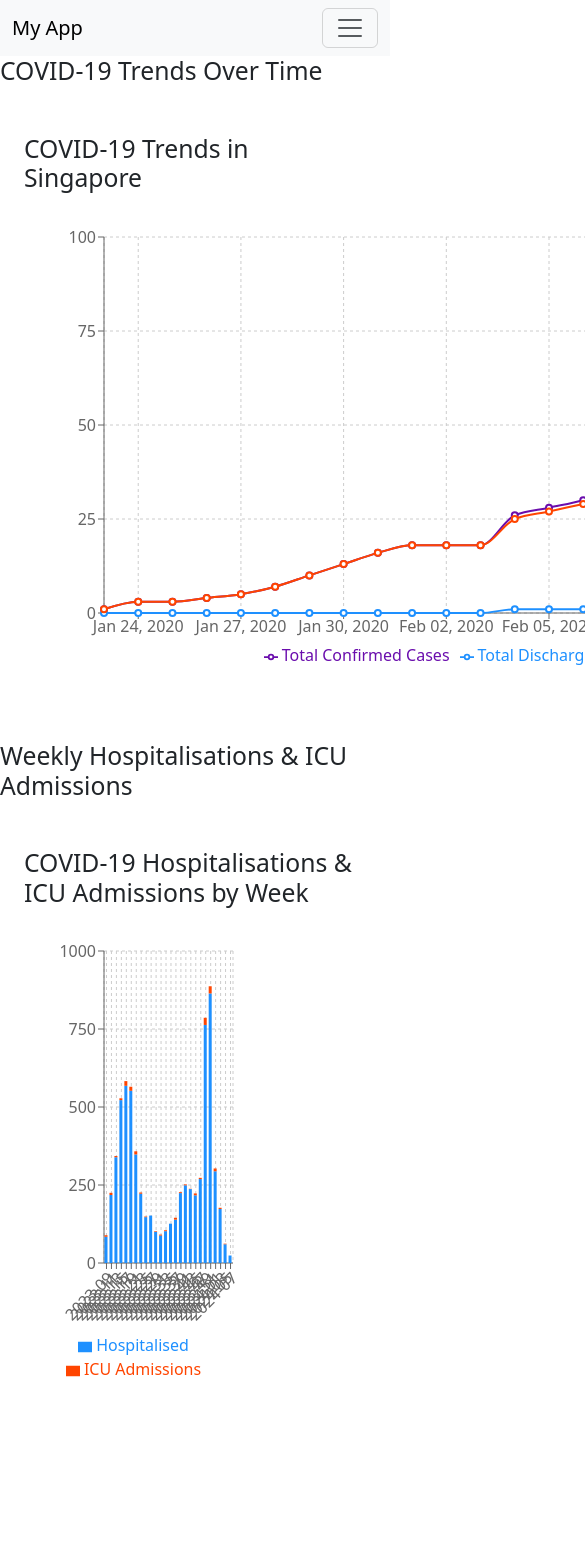
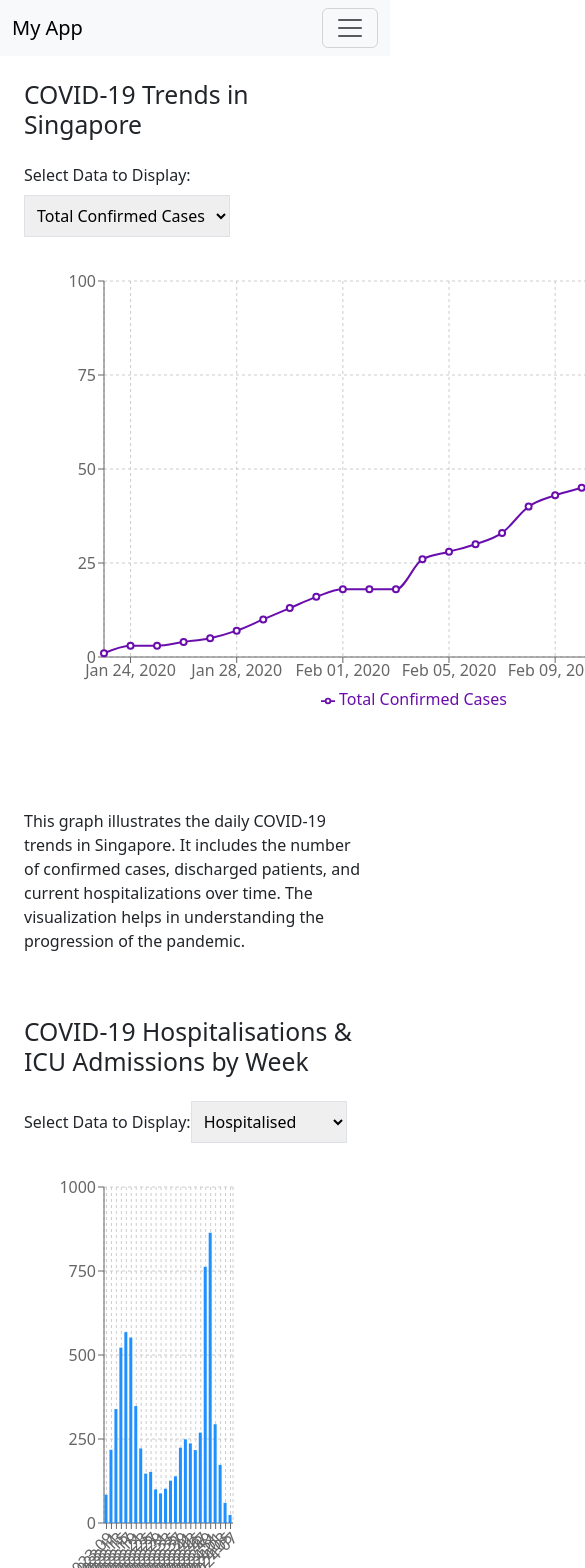
Before and after one commit to maycherryaung/css-my-page, a Next.js app: page / in a window 390 px wide. Shown: the top 1568 px of the page, 585 px wide, since content can reach past the window. Before the commit the page ends 1455 px from the top, so only its background shows below. Built offline with nearby package versions, Linux system fonts and the light colour scheme.

Commit message:
Add drop down menus and paragraphs

```diff
--- a/app/components/CovidHospitalChart.jsx
+++ b/app/components/CovidHospitalChart.jsx
@@ -6,6 +6,7 @@ import Papa from "papaparse";
 
 export default function HospitalisationChart() {
   const [data, setData] = useState([]);
+  const [selectedData, setSelectedData] = useState("Hospitalised"); // Default selection
 
   useEffect(() => {
     const fetchData = async () => {
@@ -29,18 +30,44 @@ export default function HospitalisationChart() {
     fetchData();
   }, []);
 
+  const handleSelectionChange = (e) => {
+    setSelectedData(e.target.value);
+  };
+
   return (
     <div className="p-4">
       <h2 className="text-2xl font-bold mb-4">COVID-19 Hospitalisations & ICU Admissions by Week</h2>
+
+      {/* Dropdown to select Hospitalised or ICU */}
+      <div className="mb-4">
+        <label htmlFor="hospitalDataSelect" className="block font-medium text-gray-700 mb-2">
+          Select Data to Display:
+        </label>
+        <select
+          id="hospitalDataSelect"
+          className="border border-gray-300 rounded-md p-2 w-full md:w-1/3"
+          value={selectedData}
+          onChange={handleSelectionChange}
+        >
+          <option value="Hospitalised">Hospitalised</option>
+          <option value="ICU">ICU Admissions</option>
+        </select>
+      </div>
+
       <ResponsiveContainer width="70%" height={500}>
-        <BarChart width={900} height={400} data={data} margin={{ top: 20, right: 30, left: 20, bottom: 50 }}>
+        <BarChart width={400} height={400} data={data} margin={{ top: 20, right: 30, left: 20, bottom: 50 }}>
           <CartesianGrid strokeDasharray="3 3" />
           <XAxis dataKey="epi_week" angle={-45} textAnchor="end" interval={0} height={70} />
-          <YAxis domain={[0, 1000]} />  // Adjust the upper limit based on your data
+          <YAxis domain={[0, 1000]} /> {/* Adjust as per your data */}
           <Tooltip />
           <Legend />
-          <Bar dataKey="Hospitalised" stackId="a" fill="#1e90ff" name="Hospitalised" />
-          <Bar dataKey="ICU" stackId="a" fill="#ff4500" name="ICU Admissions" />
+
+          {/* Render the selected data */}
+          <Bar
+            dataKey={selectedData}
+            fill={selectedData === "Hospitalised" ? "#1e90ff" : "#ff4500"}
+            name={selectedData === "Hospitalised" ? "Hospitalised" : "ICU Admissions"}
+          />
         </BarChart>
       </ResponsiveContainer>
     </div>
--- a/app/components/CovidLineChart.jsx
+++ b/app/components/CovidLineChart.jsx
@@ -3,12 +3,17 @@
 import { useEffect, useState } from "react";
 import { LineChart, Line, XAxis, YAxis, Tooltip, CartesianGrid, Legend } from "recharts";
 import { fetchCovidData } from "../utils/api";
-import { parse } from "date-fns";
-import { format } from "date-fns";
-
+import { parse, format } from "date-fns";
 
 export default function CovidLineChart() {
   const [data, setData] = useState([]);
+  const [selectedData, setSelectedData] = useState("Total Confirmed Cases"); // Default to one selection
+
+  const dataKeys = {
+    "Total Confirmed Cases": { key: "confirmed", color: "#6a0dad" },
+    "Total Discharged": { key: "discharged", color: "#1e90ff" },
+    "Total Hospitalized": { key: "hospitalized", color: "#ff4500" },
+  };
 
   useEffect(() => {
     const getData = async () => {
@@ -21,11 +26,33 @@ export default function CovidLineChart() {
     getData();
   }, []);
 
+  const handleSelectionChange = (e) => {
+    setSelectedData(e.target.value);  // Only one selection at a time
+  };
+
   return (
     <div className="p-4">
       <h2 className="text-xl font-bold mb-4">COVID-19 Trends in Singapore</h2>
 
-      <LineChart width={1000} height={500} data={data} margin={{ top: 20, right: 30, left: 20, bottom: 50 }}>
+      <div className="mb-4">
+        <label htmlFor="dataSelect" className="block font-medium text-gray-700 mb-2">
+          Select Data to Display:
+        </label>
+        <select
+          id="dataSelect"
+          className="border border-gray-300 rounded-md p-2 w-full md:w-1/3"
+          value={selectedData}
+          onChange={handleSelectionChange}
+        >
+          {Object.keys(dataKeys).map((label) => (
+            <option key={label} value={label}>
+              {label}
+            </option>
+          ))}
+        </select>
+      </div>
+
+      <LineChart width={800} height={500} data={data} margin={{ top: 20, right: 30, left: 20, bottom: 50 }}>
         <CartesianGrid strokeDasharray="3 3" />
 
         <XAxis
@@ -38,16 +65,17 @@ export default function CovidLineChart() {
 
         <YAxis />
 
-        <Tooltip
-          labelFormatter={(date) => format(new Date(date), 'MMMM dd, yyyy')}
-        />
-
+        <Tooltip labelFormatter={(date) => format(new Date(date), 'MMMM dd, yyyy')} />
         <Legend />
 
-        {/* Multi-line Chart for Confirmed, Discharged, and Hospitalized */}
-        <Line type="monotone" dataKey="confirmed" stroke="#6a0dad" name="Total Confirmed Cases" strokeWidth={2} />
-        <Line type="monotone" dataKey="discharged" stroke="#1e90ff" name="Total Discharged" strokeWidth={2} />
-        <Line type="monotone" dataKey="hospitalized" stroke="#ff4500" name="Total Hospitalized" strokeWidth={2} />
+        {/* Render only the selected line */}
+        <Line
+          type="monotone"
+          dataKey={dataKeys[selectedData].key}
+          stroke={dataKeys[selectedData].color}
+          name={selectedData}
+          strokeWidth={2}
+        />
       </LineChart>
     </div>
   );
--- a/app/page.jsx
+++ b/app/page.jsx
@@ -1,17 +1,37 @@
 import CovidLineChart from "./components/CovidLineChart";
-import CovidHospitalChart from "./components/CovidHospitalChart";  // Import the bar chart
+import CovidHospitalChart from "./components/CovidHospitalChart";
 
 export default function HomePage() {
   return (
-    <main className="p-6 space-y-8">  {/* Added spacing between charts */}
+    <main className="p-6 space-y-8">
+
       <section>
-        <h2 className="text-2xl font-bold mb-4">COVID-19 Trends Over Time</h2>
-        <CovidLineChart />
+
+        <div className="flex flex-col md:flex-row items-start">
+          <div className="flex-1">
+            <CovidLineChart />
+          </div>
+          <div className="w-full md:w-1/3 p-4">
+            <p className="text-gray-700">
+              This graph illustrates the daily COVID-19 trends in Singapore. It includes the number of confirmed cases, discharged patients, and current hospitalizations over time. The visualization helps in understanding the progression of the pandemic.
+            </p>
+          </div>
+        </div>
       </section>
 
+
       <section>
-        <h2 className="text-2xl font-bold mb-4">Weekly Hospitalisations & ICU Admissions</h2>
-        <CovidHospitalChart />
+
+        <div className="flex flex-col md:flex-row items-start">
+          <div className="flex-1">
+            <CovidHospitalChart />
+          </div>
+          <div className="w-full md:w-1/3 p-4">
+            <p className="text-gray-700">
+              This graph displays the weekly numbers of hospitalisations and ICU admissions related to COVID-19. It offers insights into the healthcare system's capacity and the severity of cases requiring intensive care.
+            </p>
+          </div>
+        </div>
       </section>
     </main>
   );
--- a/package.json
+++ b/package.json
@@ -9,6 +9,7 @@
     "lint": "next lint"
   },
   "dependencies": {
+    "@headlessui/react": "^2.2.0",
     "axios": "^1.7.9",
     "bootstrap": "^5.3.3",
     "date-fns": "^4.1.0",
```
Also changed, not shown: 1 other file (tests, documents, lock files or other folders).
